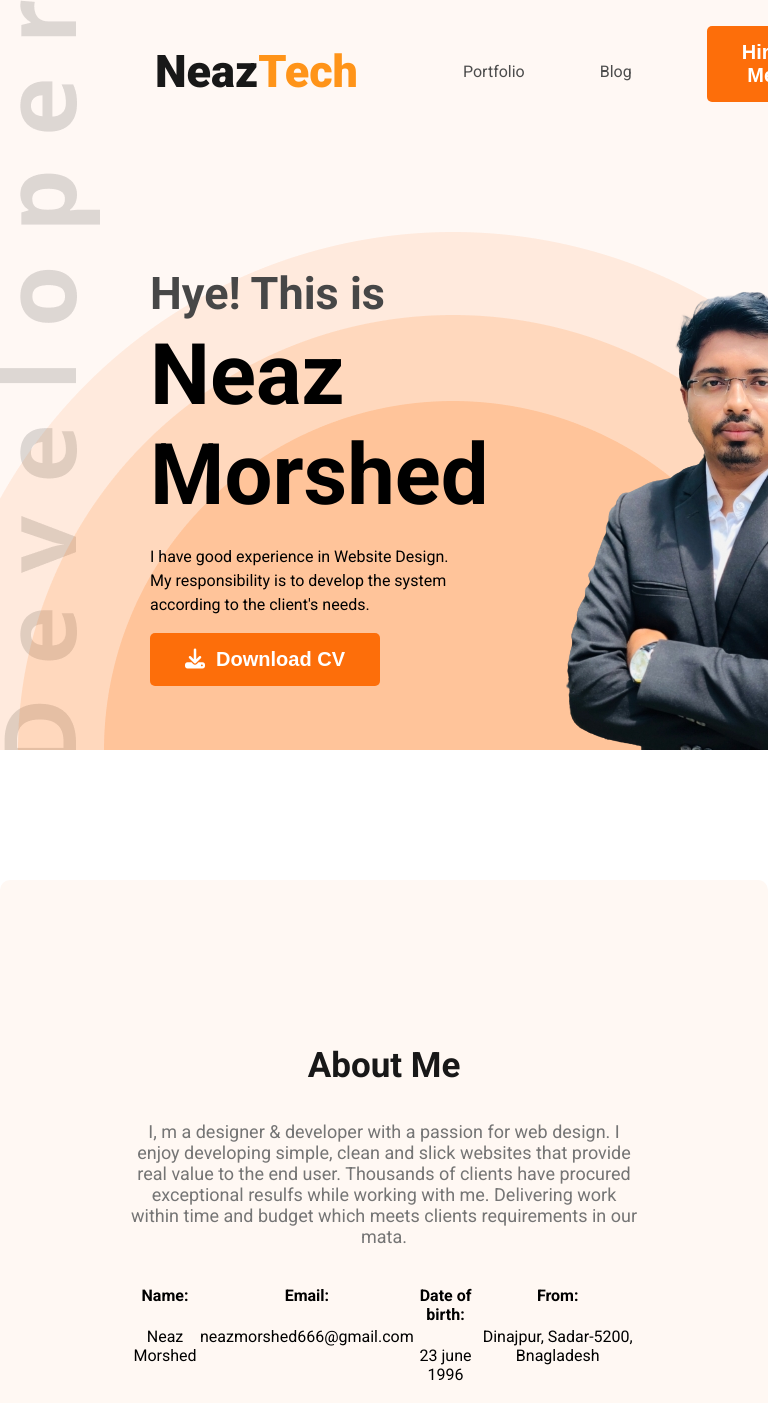
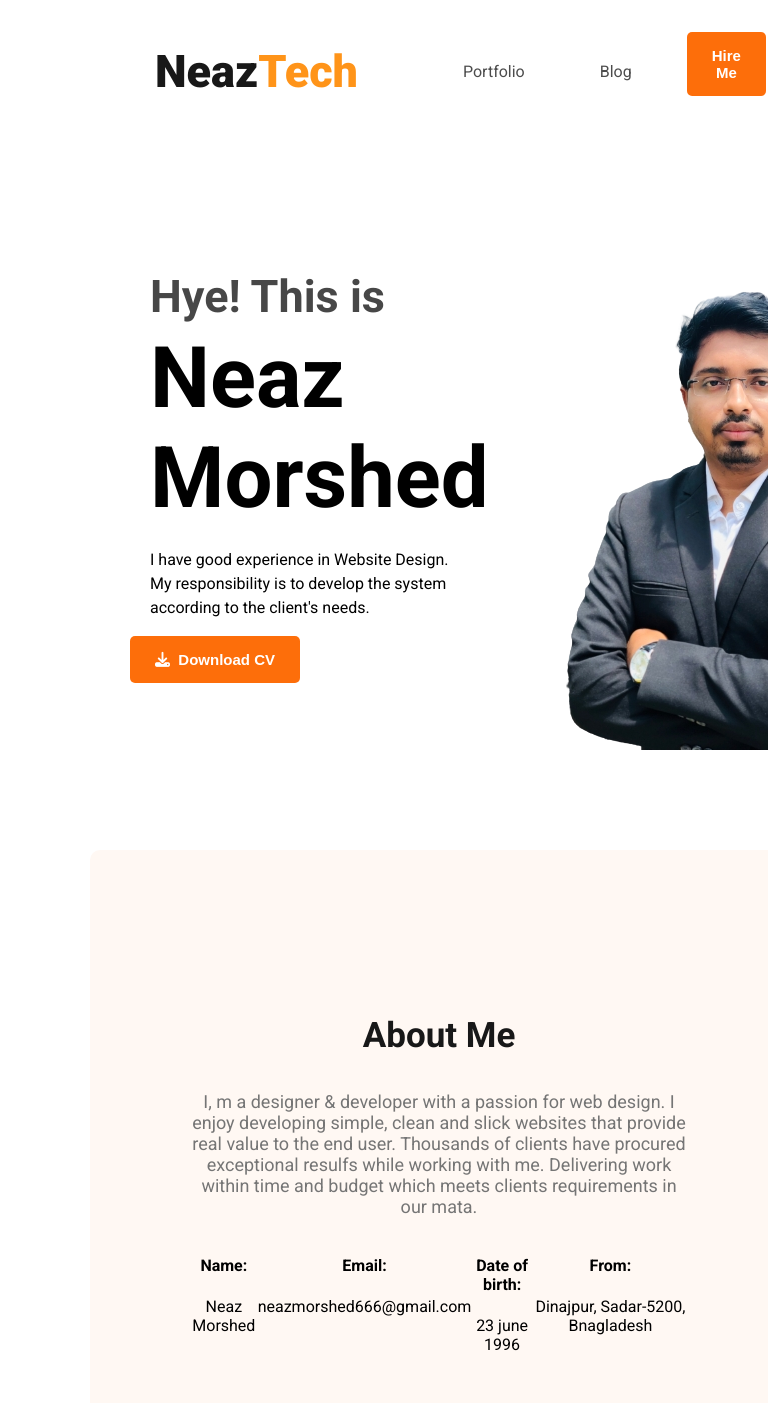
Before and after one commit to Neaz-mq/web-developer-portfolio, a plain HTML site: page index.html in a window 768 px wide. Shown: the top 1403 px of the page. Drawn offline with Linux system fonts and the light colour scheme.

Commit message:
tablet version responsive

```diff
--- a/styles/portfolio.css
+++ b/styles/portfolio.css
@@ -289,6 +289,35 @@ footer{
 }
 
 @media screen and (min-width: 576px) and (max-width: 960px){
+    .header{
+        background-image: none;
+        margin: 0;
+        padding: 0;
+        background-color: #ffffff;
+    }
+
+    .btn-primary{
+        border-radius: 5px;
+        background: #FD6E0A;
+        border: 0;
+        font-size: 15px;
+        font-weight: 700;
+        color: white;
+        padding: 15px 25px;
+        margin-right: 10px;
+        margin-left: -20px;
+
+
+    }
+    .about{
+
+        border-radius: 10px;
+        background: #FFF8F3;
+         margin-top: 100px;
+         margin-left: 90px;
+         margin-right: -50px;
+         padding-left: 100px;
+    }
 
     footer{
         padding: 30px;
```
